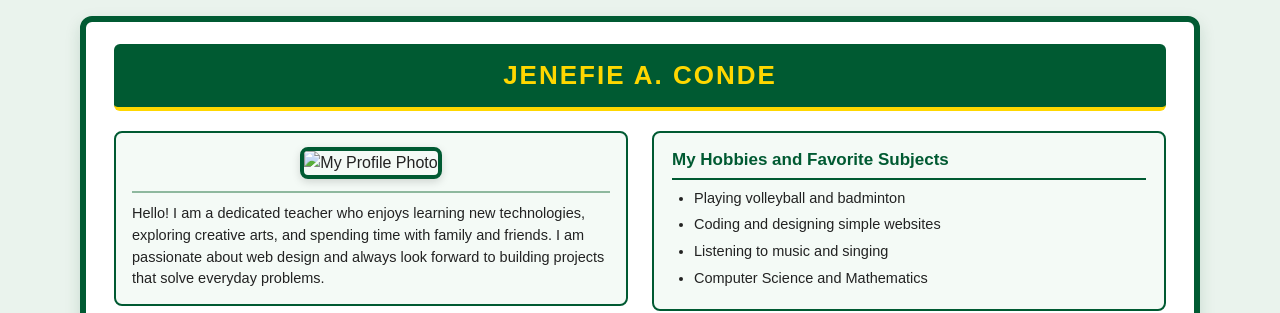
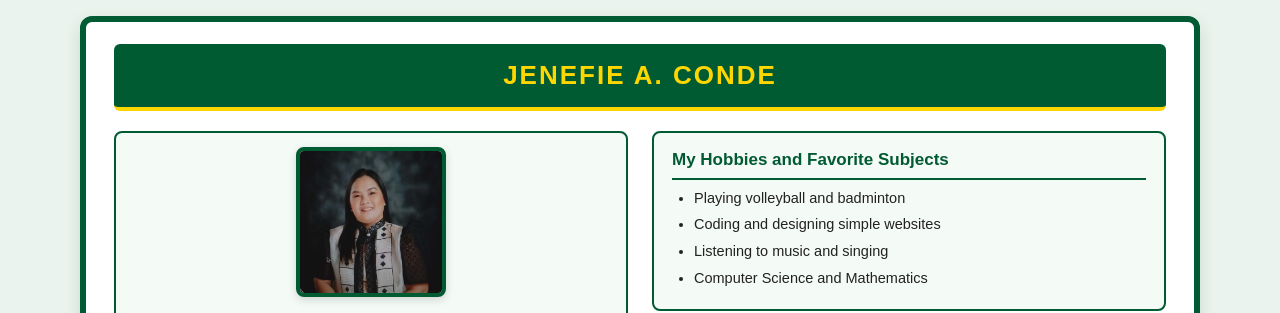
Before and after one commit to jenefieconde-tech/MY-WEBSITE, a plain HTML site: page page2.html in a window 1280 px wide. Shown: the top 313 px of the page. Drawn offline with Linux system fonts and the light colour scheme.

Commit message:
Update page2.html

```diff
--- a/page2.html
+++ b/page2.html
@@ -167,7 +167,7 @@
             <!-- FIRST COLUMN: Photo on top of Paragraph, followed by Profile Table -->
             <div class="left-column">
                 <div class="profile-top">
-                    <img src="images/me.jpg" alt="My Profile Photo" width="150" height="150">
+                    <img src="me.jpg" alt="My Profile Photo" width="150" height="150">
                     <p class="intro-text">
                         Hello! I am a dedicated teacher who enjoys learning new technologies, exploring creative arts,
                         and spending time with family and friends. I am passionate about web design and always look
```
